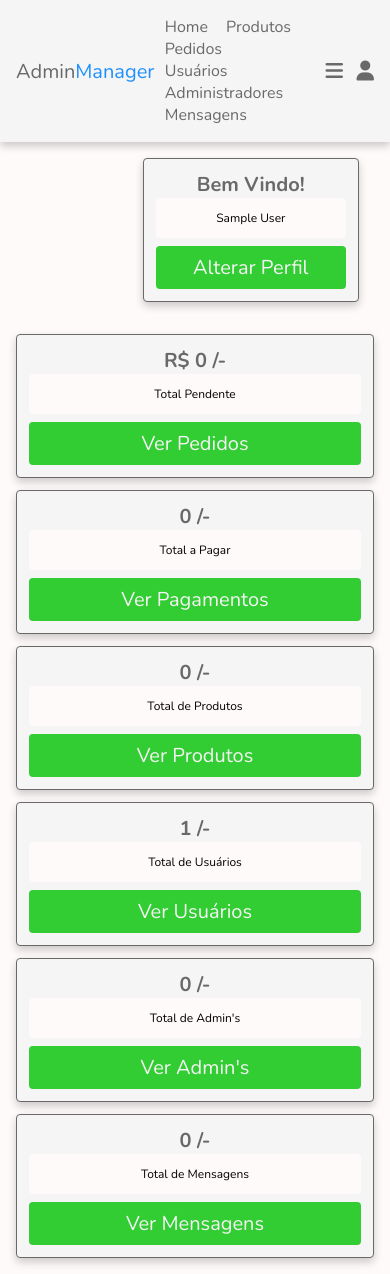
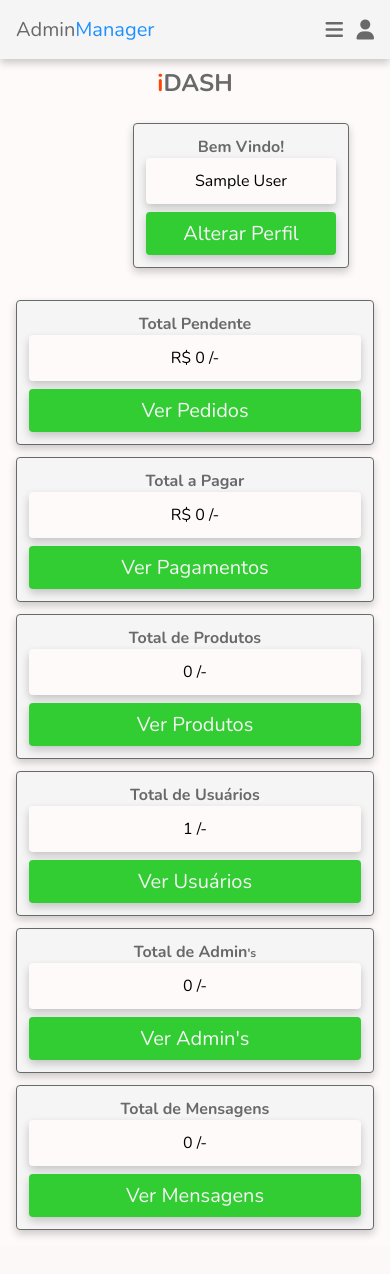
Before and after one commit to grupo-tcc-ti/pcc_emarket, a PHP site: page /admin/dashboard.php in a window 390 px wide. After the commit the page ends 1236 px from the top, so only its background shows below. Run offline with PHP 8.4, Linux system fonts and the light colour scheme; the visitor is signed in with stand-in values (Sample User, id 1); data that the repository does not hold is empty.

Commit message:
Update style

```diff
--- a/admin/dashboard.php
+++ b/admin/dashboard.php
@@ -28,30 +28,36 @@ if (!isset($admin_id)) {
 
 <?php include '../components/admin_header.php';?>
 
+    <div class="box-main">
+        <div class="heading-dash">
+            <h1><span>i</span>DASH</h1><div class="hd-img"></div>
+        </div>
         <section class="dashboard user-welcome">
+                <div class="box-container">
                     <div class="box">
                         <h3>Bem Vindo!</h3>
                         <p><?=$fetch_profile['nome'];?></p>
                         <a href="admin/alterar_perfil.php" class="btn">Alterar Perfil</a>
                     </div>
+                </div>
         </section>
 
         <section class="dashboard">
+        <div class="box-container">
             <div class="box">
             <?php
-        $total_pendings = 0;
+                $total_pendente = 0;
                 $qry = ("SELECT * FROM `pedidos` WHERE statusPagamento = ?");
-        $select_pendings = $conn->prepare($qry);
-        $select_pendings->execute(['pending']);
-        while ($fetch_pendings = $select_pendings->fetch(PDO::FETCH_ASSOC)) {
-            $total_pendings += fetch_pendings['total_preco'];
+                $select_pendente = $conn->prepare($qry);
+                $select_pendente->execute(['pending']);
+                while ($fetch_pendente = $select_pendente->fetch(PDO::FETCH_ASSOC)) {
+                    $total_pendente += fetch_pendente['total_preco'];
                 }
                 ?>
-    <h3><span>R$ </span><?=$total_pendings;?><span> /-</span></h3>
-    <p>Total Pendente</p>
+            <h3>Total Pendente<span></span></h3>
+            <p><?='<span>R$ </span>' . $total_pendente . ' /-';?></p>
             <a href="admin/pedidos.php" class="btn">Ver Pedidos</a>
             </div>
-
             <div class="box">
             <?php
                 $total_pago = 0;
@@ -62,8 +68,8 @@ if (!isset($admin_id)) {
                     $total_pago += fetch_pago['total_preco'];
                 }
                 ?>
-    <h3><?=$total_pago;?><span> /-</span></h3>
-    <p>Total a Pagar</p>
+            <h3>Total a Pagar<span></span></h3>
+            <p><?='<span>R$ </span>' . $total_pago . ' /-';?></p>
             <a href="admin/pedidos.php" class="btn">Ver Pagamentos</a>
             </div>
 
@@ -75,11 +81,10 @@ if (!isset($admin_id)) {
                 $select_produtos->execute();
                 $num_produtos = $select_produtos->rowCount();
                 ?>
-    <h3><?= $num_produtos ;?><span> /-</span></h3>
-    <p>Total de Produtos</p>
+            <h3>Total de Produtos <span></span></h3>
+            <p><?=$num_produtos . ' /-';?></p>
             <a href="admin/produtos.php" class="btn">Ver Produtos</a>
             </div>
-
             <div class="box">
             <?php
                 $total_usuarios = 0;
@@ -88,11 +93,10 @@ if (!isset($admin_id)) {
                 $select_usuarios->execute();
                 $num_usuarios = $select_usuarios->rowCount();
                 ?>
-    <h3><?= $num_usuarios; ?><span> /-</span></h3>
-    <p>Total de Usuários</p>
+            <h3>Total de Usuários <span></span></h3>
+            <p><?=$num_usuarios . ' /-';?></p>
             <a href="admin/users_contas.php" class="btn">Ver Usuários</a>
             </div>
-
             <div class="box">
             <?php
                 $total_admins = 0;
@@ -101,8 +105,8 @@ if (!isset($admin_id)) {
                 $select_admins->execute();
                 $num_admins = $select_admins->rowCount();
                 ?>
-    <h3><?=$total_admins;?><span> /-</span></h3>
-    <p>Total de Admin's</p>
+            <h3>Total de Admin<span>'s</span></h3>
+            <p><?=$total_admins . ' /-';?></p>
             <a href="admin/admin_contas.php" class="btn">Ver Admin's</a>
             </div>
 
@@ -114,12 +118,14 @@ if (!isset($admin_id)) {
                 $select_mensagens->execute();
                 $num_mensagens = $select_mensagens->rowCount();
                 ?>
-    <h3><?=$total_mensagens;?><span> /-</span></h3>
-    <p>Total de Mensagens</p>
+            <h3>Total de Mensagens<span></span></h3>
+            <p><?=$total_mensagens . ' /-';?></p>
             <a href="admin/mensagens.php" class="btn">Ver Mensagens</a>
             </div>
+        </div>
+    </section>
+    </div>
 
-</section>
 
 
 
--- a/components/admin_header.php
+++ b/components/admin_header.php
@@ -15,15 +15,15 @@ if (isset($message)) {
 
 <section class="flex">
 
-    <a href="dashboard.php" class="logo">Admin<span>Manager</span></a>
+    <a href="admin/dashboard.php" class="logo">Admin<span>Manager</span></a>
     <div class="spacing"></div>
     <nav class="navbar">
-        <a href="dashboard.php">Home</a>
-        <a href="">Produtos</a>
-        <a href="">Pedidos</a>
-        <a href="">Usuários</a>
-        <a href="">Administradores</a>
-        <a href="">Mensagens</a>
+        <a href="admin/dashboard.php">Home</a>
+        <a href="admin/produtos.php">Produtos</a>
+        <a href="admin/pedidos.php">Pedidos</a>
+        <a href="admin/users_contas.php">Usuários</a>
+        <a href="admin/admin_contas.php">Administradores</a>
+        <a href="admin/mensagens.php">Mensagens</a>
     </nav>
     <div class="spacing"></div>
     <div class="icons">
--- a/css/admin_stylesheet.css
+++ b/css/admin_stylesheet.css
@@ -136,6 +136,13 @@ section {
     border-radius: .5rem;
 }
 
+#menu-btn {
+    display: none;
+}
+#user-btn:hover ~ #menu-btn{
+    display: inline-block;
+}
+
 .btn, .delete-btn, .option-btn {
     display: block;
     width: 100%;
@@ -151,6 +158,7 @@ section {
 
 .btn {
     background-color: var(--light-green);
+    box-shadow: var(--box-shadow);
 }
 
 .delete-btn {
@@ -225,9 +233,13 @@ section {
     color: var(--main-color);
 }
 
+.header .flex .icons div:hover ~ .box-main{
+    opacity: 10%;
+}
+
 @keyframes fadeIn {
     0% {
-        transform: translateY(6rem);
+        transform: translateY(3rem);
     }
 }
 
@@ -243,11 +255,20 @@ section {
     width: 30rem;
     padding-top: 1.2rem;
     display: none;
-    animation: fadeIn .3s linear;
+    animation: fadeIn .2s linear;
 }
 
 .header .flex .profile.active {
     display: inline-block;
+}
+
+
+
+.header .flex .profile:hover + .box-main,
+.header .flex .profile:active + .box-main,
+.header .flex .profile:focus + .box-main{
+    opacity: 10%;
+    display: none;
 }
 
 .header .flex .profile p {
@@ -262,19 +283,34 @@ section {
     display: inline-flex;
 }
 
-section.dashboard {
+.heading-dash {
+    /* position: relative;
+    top: 2rem; right: 40rem;
+    text-align: right; */
+    text-align: center;
+    margin: 1rem 0;
+    text-transform: uppercase;
+    color: var(--black);
+    font-size: 2rem;
+}
+
+.heading-dash span {
+    color: var(--red);
+    text-transform: lowercase;
+}
+
+section.dashboard .box-container {
     display: grid;
     grid-template-columns: repeat(auto-fit, minmax(27rem, 1fr));
     gap: 1.5rem;
     align-items: stretch;
 }
 
-section.user-welcome {
-    width: 35%;
-    /* margin: 0% auto; */
+.user-welcome {
+    width: 40%;
 }
 
-section.dashboard .box {
+section.dashboard .box-container .box {
     background-color: var(--white);
     text-align: center;
     border: var(--border);
@@ -284,26 +320,65 @@ section.dashboard .box {
     padding: 1.5rem;
 }
 
-section.dashboard .box h3 {
-    font-size: 2.5rem;
+section.dashboard .box-container .box h3 {
+    font-size: 2rem;
     color: var(--black);
 }
+section.dashboard .box-container .box h3 span{
+    font-size: 1.5rem;
+}
 
-section.dashboard .box p {
+section.dashboard .box-container .box p {
     padding: 1.5rem;
     border-radius: .5rem;
     background-color: var(--light-bg);
     /* background-color: transparent; */
-    font-size: 1.5rem;
+    font-size: 2rem;
+    box-shadow: var(--box-shadow);
 }
 
-@media (max-width:991px) {
+@media (max-width:920px) {
     html {
         font-size: 55%;
     }
 }
 
-@media (max-width:450px) {
+@media (max-width:720px) {
+    #menu-btn {
+        display: inline-block;
+    }
+
+    .header .flex .navbar {
+        position: absolute;
+        top: 99%;
+        left: 0;
+        right: 0;
+        border: var(--border);
+        border-radius: .6rem;
+        background-color: var(--white);
+        clip-path: polygon(0 0, 100% 0, 100% 0, 0 0);
+        transition: .1s linear;
+        box-shadow: var(--box-shadow);
+    }
+
+    .header .flex .navbar.active {
+        clip-path: polygon(0 0, 100% 0, 100% 100%, 0 100%);
+    }
+    .header .flex .navbar a {
+        display: block;
+        margin: 2rem;
+    }
+
+    .header .flex .navbar a:hover {
+        border: .5rem solid var(--main-color);
+        border-radius: .5rem;
+        margin: 2rem;
+        padding-left: 1rem;
+        box-shadow: var(--box-shadow);
+    }
+}
+
+@media (max-width:508px) {
     html {
         font-size: 50%;
     }
@@ -312,4 +387,7 @@ section.dashboard .box p {
         flex-flow: column;
         gap: 0;
     }
+    .heading-dash {
+        font-size: 1.5rem;
+    }
 }
```
Lines whose indentation alone changed are shown as unchanged.
